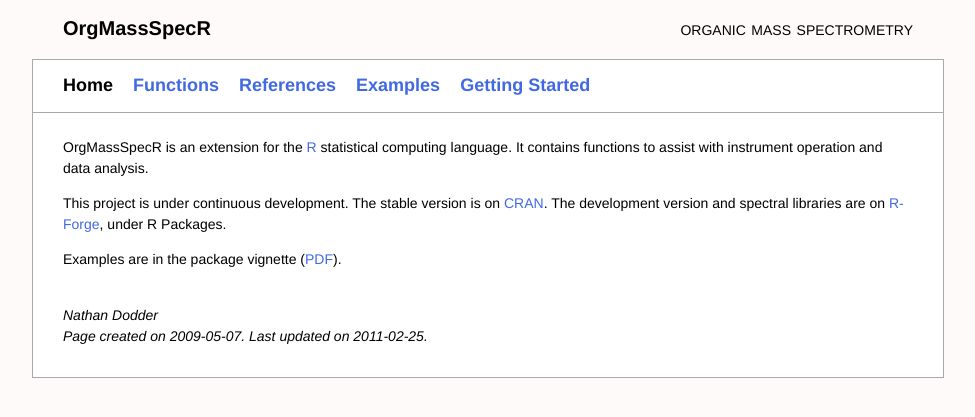
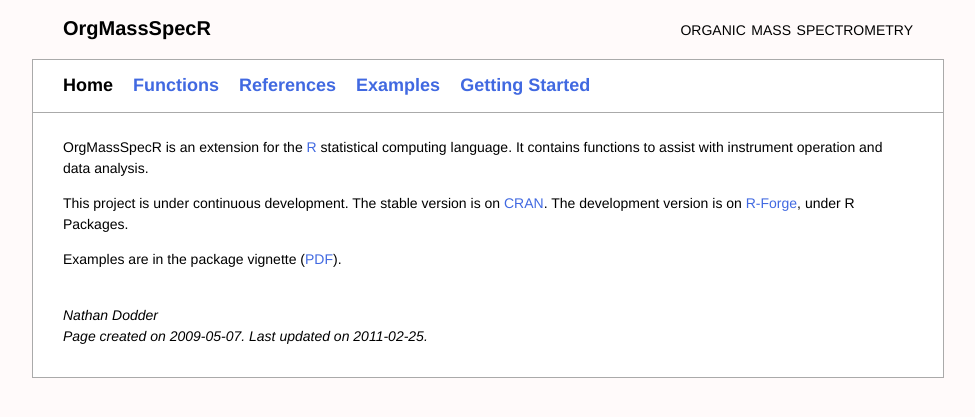
Before and after one commit to rforge/orgmassspecr, a PHP site: page / in a window 1280 px wide. Shown: the top 417 px of the page, without its empty margins (152-1127 px from the left). Run offline with PHP 8.4, Linux system fonts and the light colour scheme.

Commit message:
update
git-svn-id: svn://svn.r-forge.r-project.org/svnroot/orgmassspecr@43 edb9625f-4e0d-4859-8d74-9fd3b1da38cb

```diff
--- a/www/index.html
+++ b/www/index.html
@@ -38,7 +38,7 @@
 <div class="body">
 
 <p>OrgMassSpecR is an extension for the <a href="http://www.r-project.org/">R</a> statistical computing language.  It contains functions to assist with instrument operation and data analysis.</p>
-<p>This project is under continuous development. The stable version is on <a href="http://cran.r-project.org/web/packages/OrgMassSpecR/index.html">CRAN</a>.  The development version and spectral libraries are on <a href="http://r-forge.r-project.org/projects/orgmassspecr/">R-Forge</a>, under R Packages.</p>
+<p>This project is under continuous development. The stable version is on <a href="http://cran.r-project.org/web/packages/OrgMassSpecR/index.html">CRAN</a>.  The development version is on <a href="http://r-forge.r-project.org/projects/orgmassspecr/">R-Forge</a>, under R Packages.</p>
 <p>Examples are in the package vignette (<a href="http://cran.r-project.org/web/packages/OrgMassSpecR/vignettes/OrgMassSpecR-examples.pdf">PDF</a>).</p>
 
 <br>
--- a/www/style.css
+++ b/www/style.css
@@ -80,5 +80,6 @@ sub, sup {
 }
 
 .source {
+  font-size: 15px;
   color: FireBrick;
-  }
+}
```
